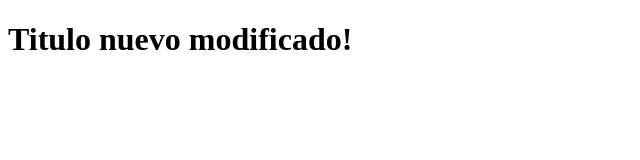
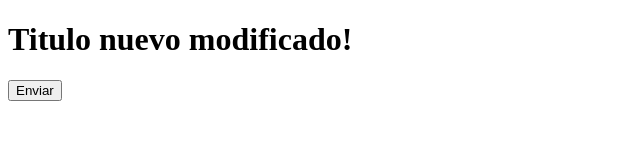
Before and after one commit to lauramerui/prueba, a plain HTML site: page index.html in a window 1280 px wide. Shown: the whole page, without its empty margins (0-640 px from the left). Drawn offline with Linux system fonts and the light colour scheme.

Commit message:
se agregó botón form

```diff
--- a/index.html
+++ b/index.html
@@ -8,5 +8,8 @@
 </head>
 <body>
     <h1>Titulo nuevo modificado!</h1>
+    <form action="#">
+        <input type="button" value="Enviar">
+    </form>
 </body>
 </html>
```
